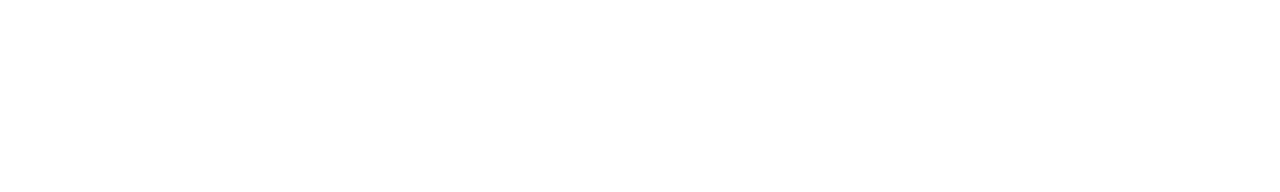
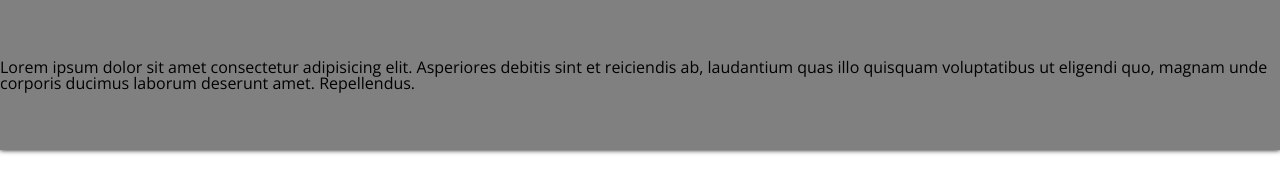
Before and after one commit to Tamjidul329/forum, a plain HTML site: page sandbox.html in a window 1280 px wide. Drawn offline with nearby package versions, Linux system fonts and the light colour scheme.

Commit message:
populated sandbox html + test git function

```diff
--- a/css/styles.css
+++ b/css/styles.css
@@ -11,7 +11,7 @@
 
 .header{
     width: 100%;
-    height: 50px;
+    height: 150px;
     display: flex;
     background: grey;
     align-items:center;
@@ -34,6 +34,7 @@
     text-decoration: none;
     color: black;
 }
+
 .redirect-text:hover{
     color: white;
 }
--- a/sandbox.html
+++ b/sandbox.html
@@ -8,4 +8,14 @@
         <link rel="stylesheet" href="css/styles.css">
         <link href="https://fonts.googleapis.com/css2?family=Open+Sans:wght@300;400;500;600;700;800&display=swap" rel="stylesheet">
     </head>
+    <body class="website">
+        <header class="header">
+            <div>
+                <h1 class="post">Lorem ipsum dolor sit amet consectetur adipisicing elit. Asperiores debitis sint et reiciendis ab, laudantium quas illo quisquam voluptatibus ut eligendi quo, magnam unde corporis ducimus laborum deserunt amet. Repellendus.</h1>
+            </div>
+        </header>
+        <section>
+
+        </section>
+    </body>
 </html>
```
Also changed, not shown: index.html (+3 -0 lines).
